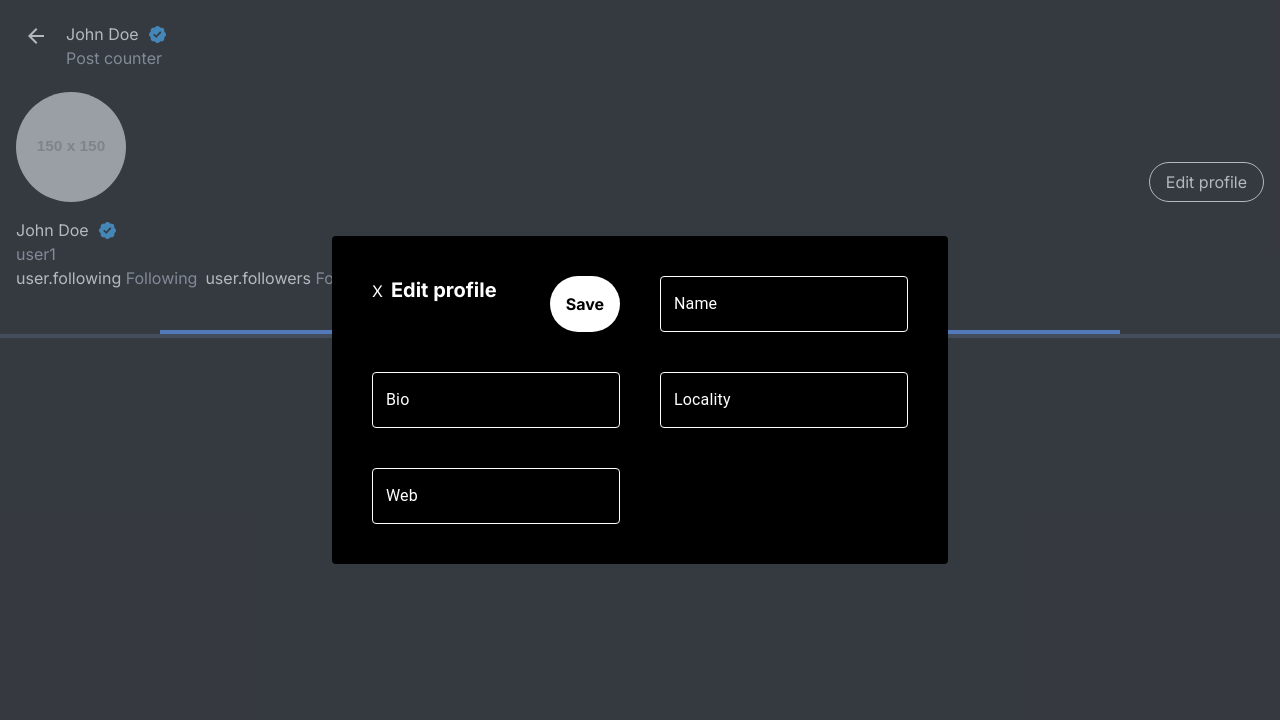
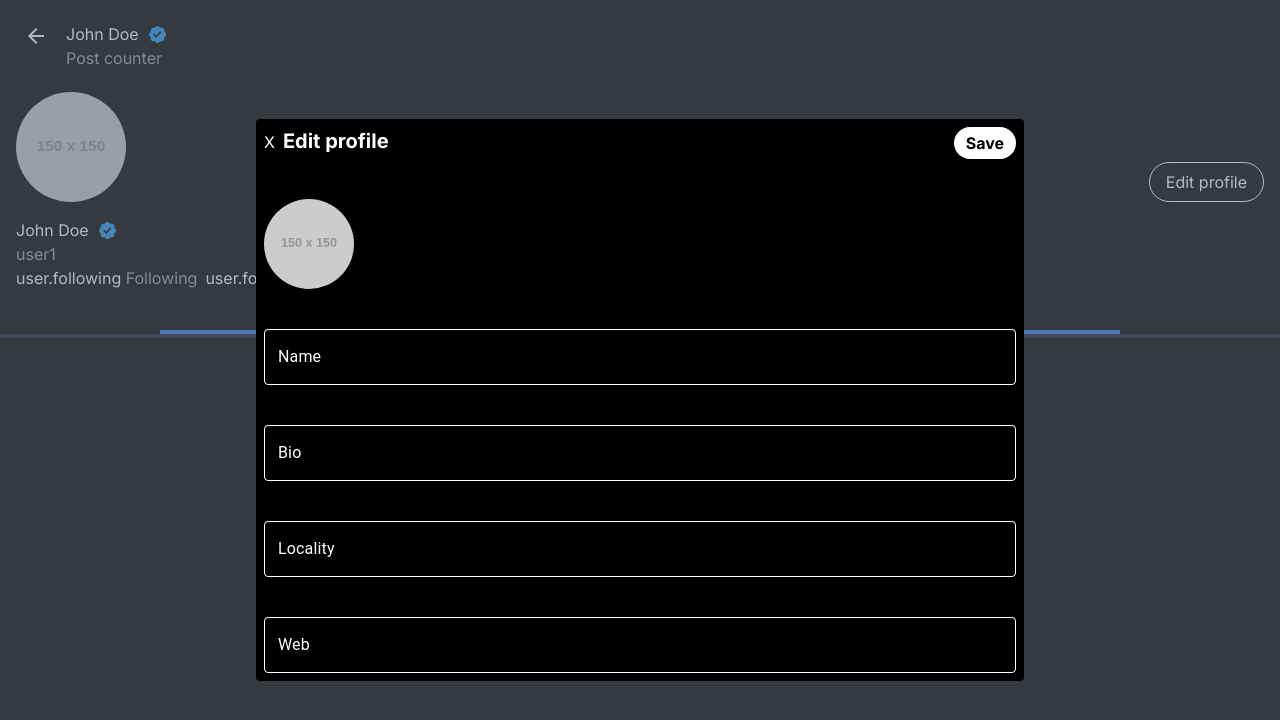
Before and after one commit to ginodevskode/devskode-cc, a Next.js app: page /profile in a window 1280 px wide. Both pictures are taken after a click on the button "Edit profile". Shown: the top 720 px of the page. Built offline with nearby package versions, Linux system fonts and the light colour scheme.

Commit message:
Modularize modal

```diff
--- /dev/null
+++ b/src/app/profile/modal.tsx
@@ -0,0 +1,147 @@
+import { TextField } from "@mui/material";
+import { useForm } from "react-hook-form";
+import Image from "next/image";
+
+const Modal = ({
+  toggleModalOpen,
+  photo_url,
+  name,
+}: {
+  photo_url: string;
+  name: string;
+  toggleModalOpen: () => void;
+}) => {
+  const {
+    register,
+    formState: { errors },
+  } = useForm();
+
+  return (
+    <div className="absolute top-0 left-0 right-0 bottom-0 z-10 bg-gray-500 bg-opacity-50 flex justify-center items-center">
+      <div className="w-9/12 max-w-3xl bg-black p-2 rounded grid gap-10">
+        <div className="flex justify-between">
+          <div>
+            <button className="mr-2" onClick={toggleModalOpen}>
+              X
+            </button>
+            <span className="text-xl font-bold">Edit profile</span>
+          </div>
+
+          <button
+            className="bg-white px-3 py-1 text-black font-bold rounded-full"
+            onClick={toggleModalOpen}
+          >
+            Save
+          </button>
+        </div>
+        <Image
+          src={photo_url}
+          alt="profile picture"
+          width={90}
+          height={90}
+          className="rounded-full"
+        />
+        <TextField
+          label="Name"
+          variant="outlined"
+          fullWidth
+          {...register("first_name")}
+          error={!!errors.first_name}
+          helperText={
+            errors.first_name ? String(errors.first_name.message) : ""
+          }
+          sx={{
+            "& .MuiOutlinedInput-root": {
+              "& fieldset": {
+                borderColor: "white",
+              },
+              "&:hover fieldset": {
+                borderColor: "white",
+              },
+            },
+            "& .MuiInputLabel-root": {
+              color: "white",
+            },
+            "& .MuiInputBase-input": {
+              color: "white",
+            },
+          }}
+        />
+        <TextField
+          label="Bio"
+          variant="outlined"
+          fullWidth
+          {...register("bio")}
+          error={!!errors.bio}
+          helperText={errors.bio ? String(errors.bio.message) : ""}
+          sx={{
+            "& .MuiOutlinedInput-root": {
+              "& fieldset": {
+                borderColor: "white",
+              },
+              "&:hover fieldset": {
+                borderColor: "white",
+              },
+            },
+            "& .MuiInputLabel-root": {
+              color: "white",
+            },
+            "& .MuiInputBase-input": {
+              color: "white",
+            },
+          }}
+        />
+        <TextField
+          label="Locality"
+          variant="outlined"
+          fullWidth
+          {...register("locality")}
+          error={!!errors.locality}
+          helperText={errors.locality ? String(errors.locality.message) : ""}
+          sx={{
+            "& .MuiOutlinedInput-root": {
+              "& fieldset": {
+                borderColor: "white",
+              },
+              "&:hover fieldset": {
+                borderColor: "white",
+              },
+            },
+            "& .MuiInputLabel-root": {
+              color: "white",
+            },
+            "& .MuiInputBase-input": {
+              color: "white",
+            },
+          }}
+        />
+        <TextField
+          label="Web"
+          variant="outlined"
+          fullWidth
+          {...register("web")}
+          error={!!errors.web}
+          helperText={errors.web ? String(errors.web.message) : ""}
+          sx={{
+            "& .MuiOutlinedInput-root": {
+              "& fieldset": {
+                borderColor: "white",
+              },
+              "&:hover fieldset": {
+                borderColor: "white",
+              },
+            },
+            "& .MuiInputLabel-root": {
+              color: "white",
+            },
+            "& .MuiInputBase-input": {
+              color: "white",
+            },
+          }}
+        />
+      </div>
+    </div>
+  );
+};
+
+export default Modal;
--- a/src/app/profile/page.tsx
+++ b/src/app/profile/page.tsx
@@ -4,19 +4,11 @@ import ArrowBackIcon from "@mui/icons-material/ArrowBack";
 import Image from "next/image";
 import data from "@/data.json";
 import { useState } from "react";
-import { Button, TextField, Typography } from "@mui/material";
-import TwitterIcon from "@mui/icons-material/Twitter";
-import { useForm } from "react-hook-form";
-import userSchema from "@/validations/users";
-import Link from "next/link";
+import Modal from "./modal";
 
 const Profile = () => {
   const user = data.users[0];
   const [isModalOpen, setIsModalOpen] = useState(false);
-  const {
-    register,
-    formState: { errors },
-  } = useForm();
 
   const goBackClick = () => {
     console.log("back");
@@ -30,124 +22,11 @@ const Profile = () => {
   return (
     <section className="text-white">
       {isModalOpen && (
-        <div className="absolute top-0 left-0 right-0 bottom-0 z-10 bg-gray-500 bg-opacity-50 flex justify-center items-center">
-          <div className="bg-black p-10 rounded grid grid-cols-1 md:grid-cols-2 gap-10">
-            <div className="flex justify-between">
-              <div>
-                <button className="mr-2" onClick={toggleModalOpen}>
-                  X
-                </button>
-                <span className="text-xl font-bold">Edit profile</span>
-              </div>
-              <button
-                className="bg-white py-2 px-4 text-black font-bold rounded-full"
-                onClick={toggleModalOpen}
-              >
-                Save
-              </button>
-            </div>
-            <TextField
-              label="Name"
-              variant="outlined"
-              fullWidth
-              {...register("first_name")}
-              error={!!errors.first_name}
-              helperText={
-                errors.first_name ? String(errors.first_name.message) : ""
-              }
-              sx={{
-                "& .MuiOutlinedInput-root": {
-                  "& fieldset": {
-                    borderColor: "white",
-                  },
-                  "&:hover fieldset": {
-                    borderColor: "white",
-                  },
-                },
-                "& .MuiInputLabel-root": {
-                  color: "white",
-                },
-                "& .MuiInputBase-input": {
-                  color: "white",
-                },
-              }}
-            />
-            <TextField
-              label="Bio"
-              variant="outlined"
-              fullWidth
-              {...register("bio")}
-              error={!!errors.bio}
-              helperText={errors.bio ? String(errors.bio.message) : ""}
-              sx={{
-                "& .MuiOutlinedInput-root": {
-                  "& fieldset": {
-                    borderColor: "white",
-                  },
-                  "&:hover fieldset": {
-                    borderColor: "white",
-                  },
-                },
-                "& .MuiInputLabel-root": {
-                  color: "white",
-                },
-                "& .MuiInputBase-input": {
-                  color: "white",
-                },
-              }}
-            />
-            <TextField
-              label="Locality"
-              variant="outlined"
-              fullWidth
-              {...register("locality")}
-              error={!!errors.locality}
-              helperText={
-                errors.locality ? String(errors.locality.message) : ""
-              }
-              sx={{
-                "& .MuiOutlinedInput-root": {
-                  "& fieldset": {
-                    borderColor: "white",
-                  },
-                  "&:hover fieldset": {
-                    borderColor: "white",
-                  },
-                },
-                "& .MuiInputLabel-root": {
-                  color: "white",
-                },
-                "& .MuiInputBase-input": {
-                  color: "white",
-                },
-              }}
-            />
-            <TextField
-              label="Web"
-              variant="outlined"
-              fullWidth
-              {...register("web")}
-              error={!!errors.web}
-              helperText={errors.web ? String(errors.web.message) : ""}
-              sx={{
-                "& .MuiOutlinedInput-root": {
-                  "& fieldset": {
-                    borderColor: "white",
-                  },
-                  "&:hover fieldset": {
-                    borderColor: "white",
-                  },
-                },
-                "& .MuiInputLabel-root": {
-                  color: "white",
-                },
-                "& .MuiInputBase-input": {
-                  color: "white",
-                },
-              }}
-            />
-          </div>
-        </div>
+        <Modal
+          toggleModalOpen={toggleModalOpen}
+          photo_url={user.photo_url}
+          name={user.first_name}
+        />
       )}
       <div className="flex flex-col m-4">
         <div className="flex items-center mb-4">
```
